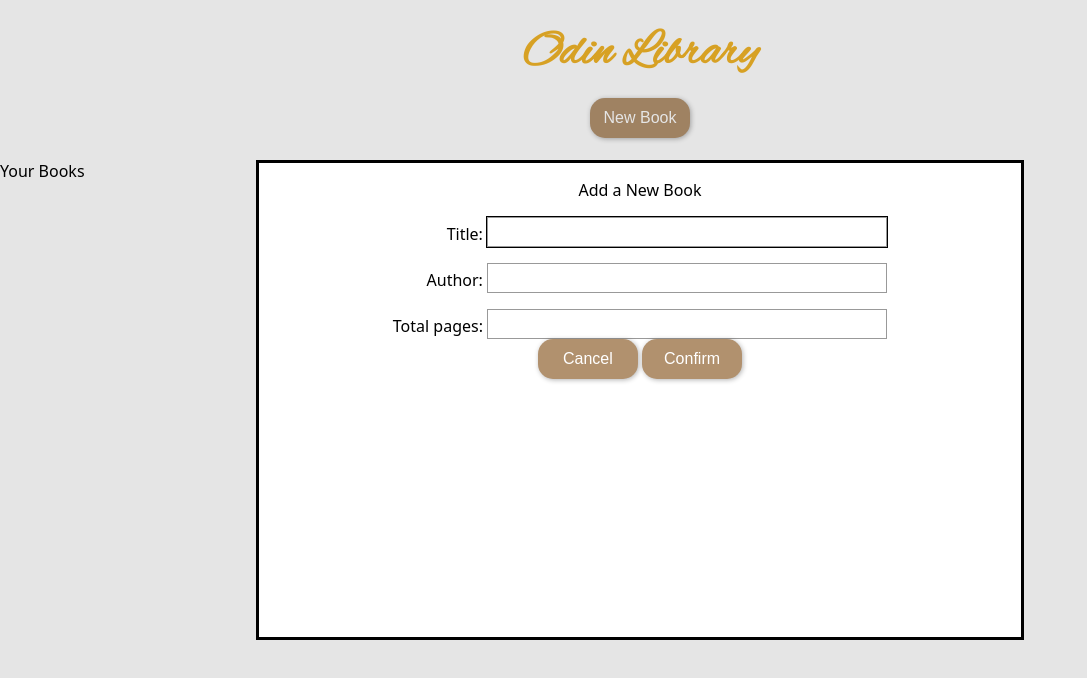
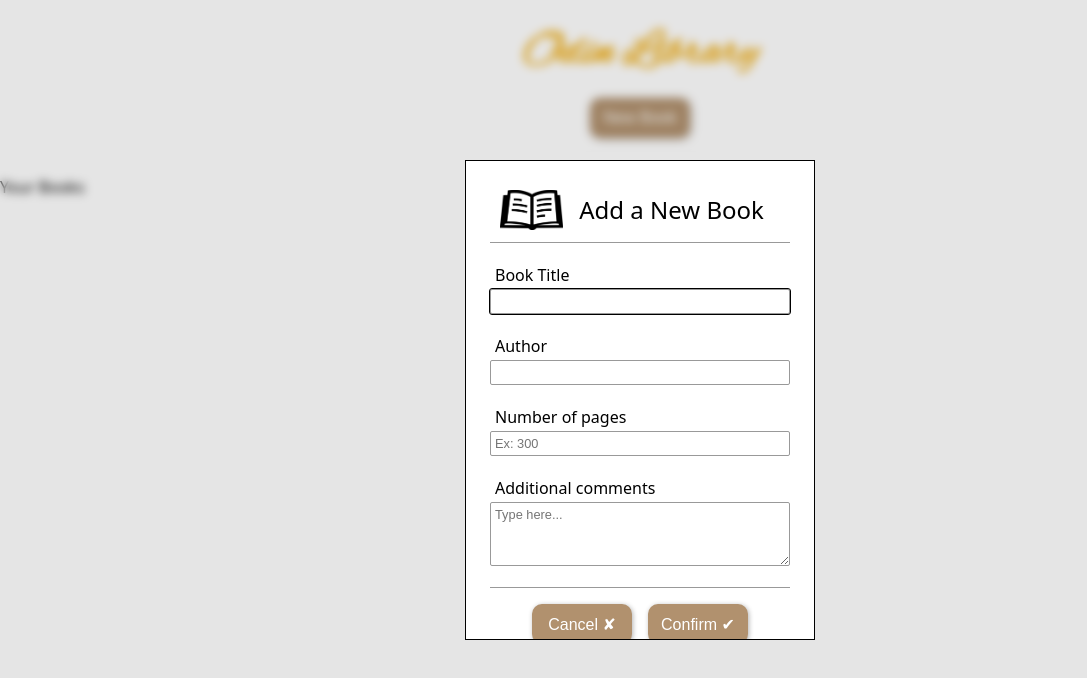
Before and after one commit to andersoncandid/odin-library, a plain HTML site: page index.html in a window 1280 px wide. Both pictures are taken after a click on the button "New Book". Shown: the whole page, without its empty margins (0-1087 px from the left). Drawn offline with Linux system fonts and the light colour scheme; files whose address does not match are found by name.

Commit message:
Completed HTML and CSS for dialog(form) for new book.

```diff
--- a/app.js
+++ b/app.js
@@ -2,11 +2,12 @@
 
 const myLibrary = [];
 
-function Book(title, author, pages) {
+function Book(title, author, pages, comments) {
   this.id = crypto.randomUUID();
   this.title = title;
   this.autor = author;
   this.pages = pages;
+  this.comments = comments;
   this.addDate = new Date();
   this.status = "new"; // Default value
 }
--- a/index.html
+++ b/index.html
@@ -13,24 +13,44 @@
       <button id="new-book">New Book</button>
       <dialog class="dialog modal">
         <form>
+          <div class="form-header">
+            <img src="/img/book.png" alt="Book Image">
             <p>Add a New Book</p>
+          </div>
+
+          <div class="form-content">
             <p>
-            <label for="title">Title:</label>
+              <label for="title">Book Title</label>
               <input type="text" id="title" name="book_title" />
             </p>
 
             <p>
-            <label for="author">Author:</label>
+              <label for="author">Author</label>
               <input type="text" id="author" name="book_author" />
             </p>
 
             <p>
-            <label for="pages">Total pages:</label>
-            <input type="number" id="pages" name="book_pages" />
+              <label for="pages">Number of pages</label>
+              <input
+                type="number"
+                id="pages"
+                name="book_pages"
+                placeholder="Ex: 300"
+              />
             </p>
-          <div>
-            <button value="cancel" formmethod="dialog">Cancel</button>
-            <button id="confirmBtn" value="default">Confirm</button>
+            <p>
+              <label for="comments">Additional comments</label>
+              <textarea
+                id="comments"
+                name="book_comments"
+                placeholder="Type here..."
+              ></textarea>
+            </p>
+          </div>
+
+          <div class="form-footer">
+            <button id="cancel" formmethod="dialog">Cancel ✘</button>
+            <button id="confirmBtn" value="default">Confirm ✔</button>
           </div>
         </form>
       </dialog>
--- a/style.css
+++ b/style.css
@@ -52,7 +52,7 @@ button {
   color: #fff;
   background-color: var(--color-pale);
   border: 0;
-  border-radius: 15px;
+  border-radius: 10px;
   box-shadow: var(--base-box-shadow);
 }
 
@@ -87,8 +87,13 @@ h1 {
   left: 50%;
   translate: -50% -50%;
   text-align: center;
-  width: 60vw;
+  min-width: 350px;
   height: 60vh;
+  border: 1px solid;
+}
+
+dialog::backdrop {
+  backdrop-filter: blur(5px);
 }
 
 form {
@@ -96,32 +101,77 @@ form {
   padding: 1em;
 }
 
-p + p {
+/* Form header */
+.form-header {
+  display: grid;
+  grid-row: 1fr;
+  grid-column: 1fr 3fr;
+  align-items: center;
+  justify-content: center;
+  border-bottom: 1px solid #999;
+}
+
+.form-header p {
+  grid-column: 2 / 3;
+  margin: 0;
+  padding: 1rem;
+  font-size: 1.5rem;
+}
+
+.form-header img {
+  grid-column: 1 / 2;
+  width: auto;
+  height: 2.5rem;
+}
+
+/* Form content */
+p {
   margin-top: 1em;
 }
 
 label {
-  display: inline-block;
-  min-width: 90px;
-  text-align: right;
+  display: block;
+  font-family: inherit;
+  font-size: 100%;
+  margin: 0;
+  box-sizing: border-box;
+  text-align: left;
+  width: 100%;
+  padding: 5px;
+  height: 30px;
 }
 
-input {
-  font: 1.5em sans-serif;
-  width: 400px;
+input,
+textarea {
+  font: 0.8rem sans-serif;
+  padding: 4px;
+  min-width: 300px;
+  -moz-box-sizing: border-box;
   box-sizing: border-box;
-  border: 1px solid #999999;
+  border: 1px solid #999;
+  border-radius: 2px;
 }
 
-input:focus {
+input:focus,
+textarea:focus {
   outline-style: solid;
   outline-color: black;
 }
 
-legend {
-  background-color: black;
-  color: white;
-  padding: 3px 6px;
+textarea {
+  margin-bottom: 21px;
+  vertical-align: top;
+  height: 5em;
+  resize: vertical;
+}
+
+/* Form footer */
+.form-footer {
+  padding: 1rem;
+  border-top: 1px solid #999;
+  display: flex;
+  justify-content: center;
+  gap: 16px;
 }
 
 /* Books cards */
```
Also changed, not shown: img/book.png (added). Lines whose indentation alone changed are shown as unchanged.
